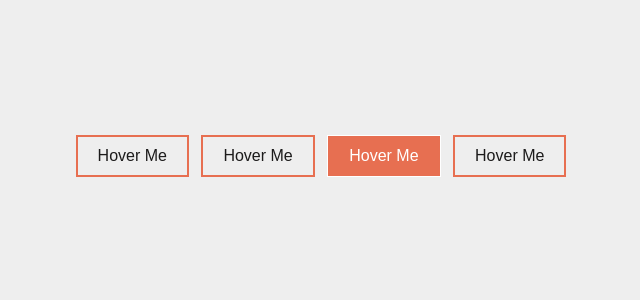
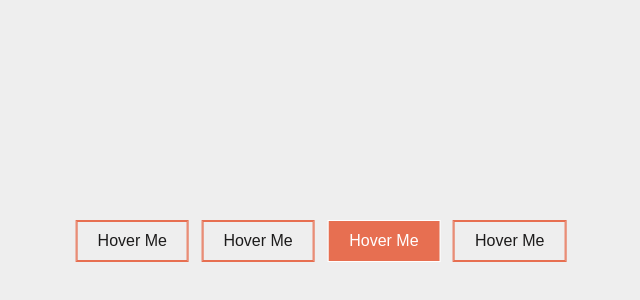
Before and after one commit to kavyahp/Fun-Outline-Animations, a plain HTML site: page index.html in a window 1280 px wide. Shown: the part 164-464 px from the top of the page, without its empty margins (324-964 px from the left). Drawn offline with Linux system fonts and the light colour scheme; a web font is replaced by a local one.

Commit message:
Made Buttons To Be In Middle Of Page

```diff
--- a/css/main.scss
+++ b/css/main.scss
@@ -9,11 +9,15 @@ body {
 }
 .container {
   text-align: center;
-  margin-top: 300px;
+  position: absolute;
+  top: 50%;
+  left: 50%;
+  transform: translate(-50%, -50%);
 }
 .btn {
   padding: 10px 20px;
   margin-left: 10px;
+  margin-top: 10px;
   font-size: 1rem;
   background: none;
   color: #1c1b1b;
```
Also changed, not shown: css/main.css, 1 other file.
